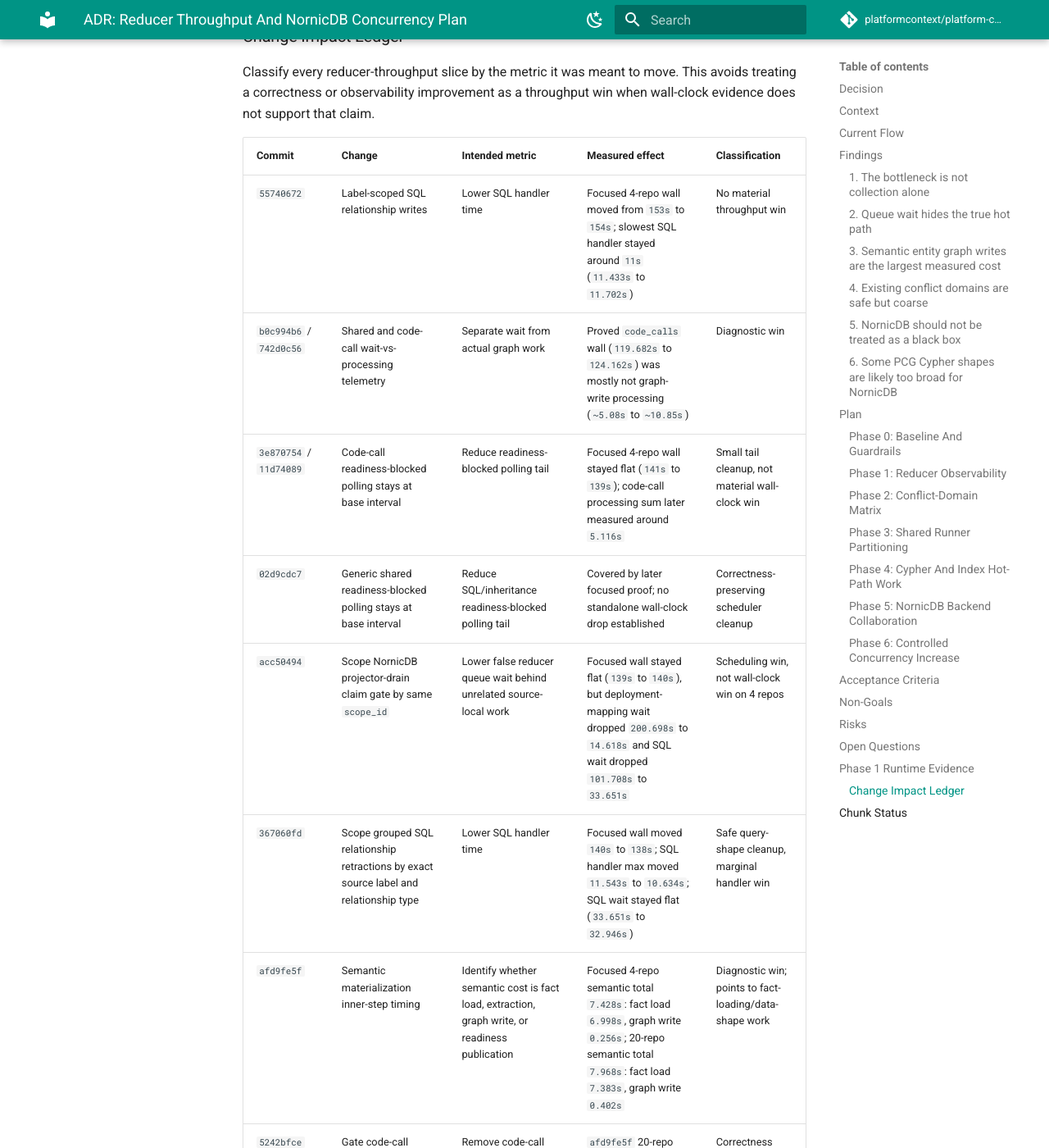
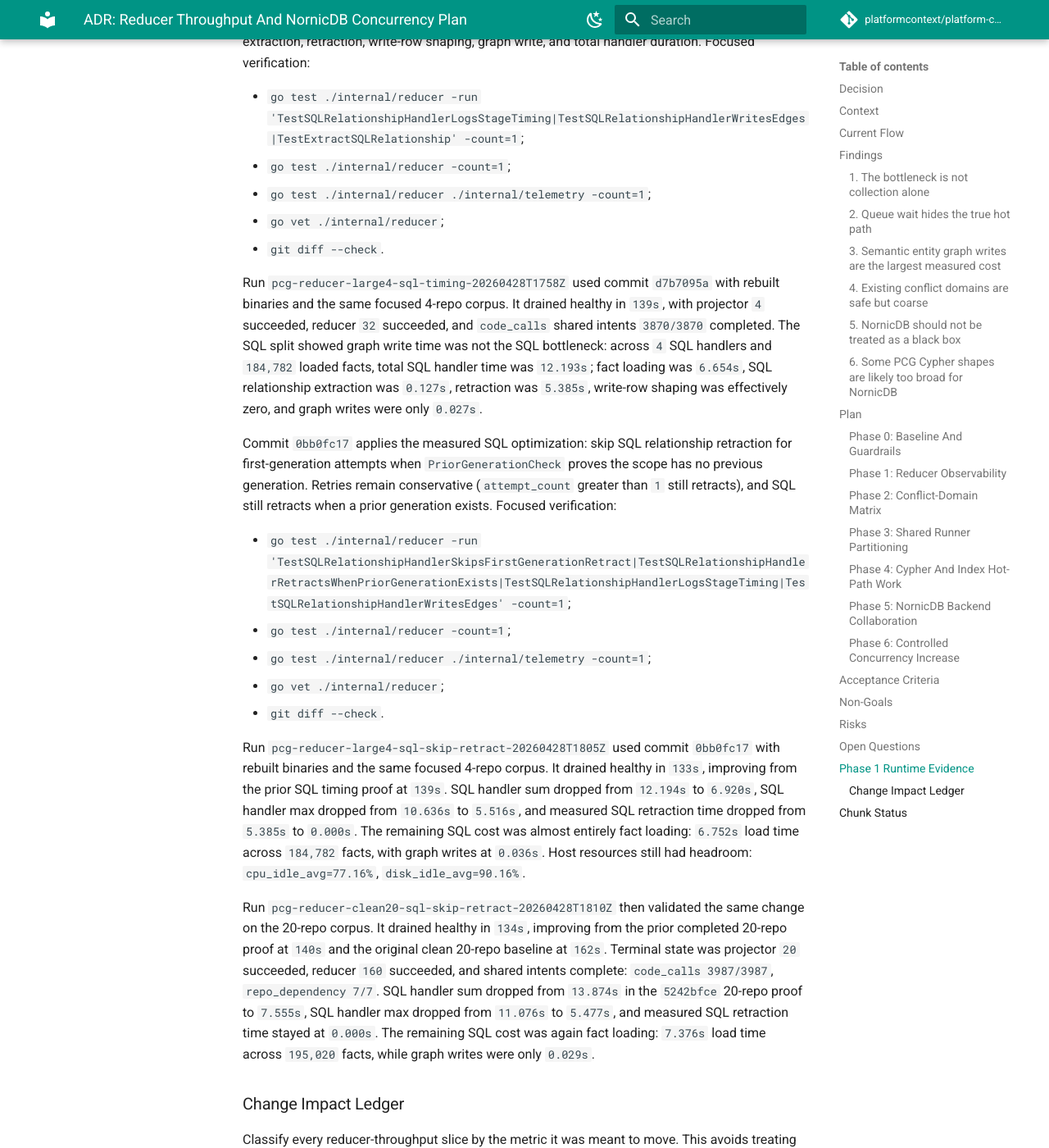
Before and after one commit to platformcontext/platform-context-graph, an MkDocs documentation site: the page built from docs/docs/adrs/2026-04-28-reducer-throughput-and-nornicdb-concurrency-plan.md, in a window 1280 px wide and 1400 px high, scrolled down 17936 px. Shown: the whole window at 82% size. Built offline with MkDocs 1.6.1 and Material for MkDocs 9.7.7, drawn with Linux system fonts in a browser that asks for light colours; comment, search, counter and statistics services are not loaded; some of the changed text lies outside the part shown.

Commit message:
docs(adrs): record sql retract timing proof

```diff
--- a/docs/docs/adrs/2026-04-28-reducer-throughput-and-nornicdb-concurrency-plan.md
+++ b/docs/docs/adrs/2026-04-28-reducer-throughput-and-nornicdb-concurrency-plan.md
@@ -722,6 +722,59 @@ projection completed without readiness-blocked observations; `20` completed
 cycles wrote `3,967` rows with `7.802s` processing time and `8.072s` total
 cycle duration.
 
+Commit `d7b7095a` adds inner-step timing to
+`sql_relationship_materialization`: fact loading, extraction, retraction,
+write-row shaping, graph write, and total handler duration. Focused
+verification:
+
+- `go test ./internal/reducer -run 'TestSQLRelationshipHandlerLogsStageTiming|TestSQLRelationshipHandlerWritesEdges|TestExtractSQLRelationship' -count=1`;
+- `go test ./internal/reducer -count=1`;
+- `go test ./internal/reducer ./internal/telemetry -count=1`;
+- `go vet ./internal/reducer`;
+- `git diff --check`.
+
+Run `pcg-reducer-large4-sql-timing-20260428T1758Z` used commit `d7b7095a`
+with rebuilt binaries and the same focused 4-repo corpus. It drained healthy
+in `139s`, with projector `4` succeeded, reducer `32` succeeded, and
+`code_calls` shared intents `3870/3870` completed. The SQL split showed graph
+write time was not the SQL bottleneck: across `4` SQL handlers and `184,782`
+loaded facts, total SQL handler time was `12.193s`; fact loading was `6.654s`,
+SQL relationship extraction was `0.127s`, retraction was `5.385s`, write-row
+shaping was effectively zero, and graph writes were only `0.027s`.
+
+Commit `0bb0fc17` applies the measured SQL optimization: skip SQL relationship
+retraction for first-generation attempts when `PriorGenerationCheck` proves the
+scope has no previous generation. Retries remain conservative (`attempt_count`
+greater than `1` still retracts), and SQL still retracts when a prior generation
+exists. Focused verification:
+
+- `go test ./internal/reducer -run 'TestSQLRelationshipHandlerSkipsFirstGenerationRetract|TestSQLRelationshipHandlerRetractsWhenPriorGenerationExists|TestSQLRelationshipHandlerLogsStageTiming|TestSQLRelationshipHandlerWritesEdges' -count=1`;
+- `go test ./internal/reducer -count=1`;
+- `go test ./internal/reducer ./internal/telemetry -count=1`;
+- `go vet ./internal/reducer`;
+- `git diff --check`.
+
+Run `pcg-reducer-large4-sql-skip-retract-20260428T1805Z` used commit
+`0bb0fc17` with rebuilt binaries and the same focused 4-repo corpus. It drained
+healthy in `133s`, improving from the prior SQL timing proof at `139s`.
+SQL handler sum dropped from `12.194s` to `6.920s`, SQL handler max dropped
+from `10.636s` to `5.516s`, and measured SQL retraction time dropped from
+`5.385s` to `0.000s`. The remaining SQL cost was almost entirely fact loading:
+`6.752s` load time across `184,782` facts, with graph writes at `0.036s`.
+Host resources still had headroom: `cpu_idle_avg=77.16%`,
+`disk_idle_avg=90.16%`.
+
+Run `pcg-reducer-clean20-sql-skip-retract-20260428T1810Z` then validated the
+same change on the 20-repo corpus. It drained healthy in `134s`, improving from
+the prior completed 20-repo proof at `140s` and the original clean 20-repo
+baseline at `162s`. Terminal state was projector `20` succeeded, reducer `160`
+succeeded, and shared intents complete: `code_calls 3987/3987`,
+`repo_dependency 7/7`. SQL handler sum dropped from `13.874s` in the
+`5242bfce` 20-repo proof to `7.555s`, SQL handler max dropped from `11.076s`
+to `5.477s`, and measured SQL retraction time stayed at `0.000s`. The
+remaining SQL cost was again fact loading: `7.376s` load time across `195,020`
+facts, while graph writes were only `0.029s`.
+
 ### Change Impact Ledger
 
 Classify every reducer-throughput slice by the metric it was meant to move.
@@ -738,20 +791,20 @@ win when wall-clock evidence does not support that claim.
 | `367060fd` | Scope grouped SQL relationship retractions by exact source label and relationship type | Lower SQL handler time | Focused wall moved `140s` to `138s`; SQL handler max moved `11.543s` to `10.634s`; SQL wait stayed flat (`33.651s` to `32.946s`) | Safe query-shape cleanup, marginal handler win |
 | `afd9fe5f` | Semantic materialization inner-step timing | Identify whether semantic cost is fact load, extraction, graph write, or readiness publication | Focused 4-repo semantic total `7.428s`: fact load `6.998s`, graph write `0.256s`; 20-repo semantic total `7.968s`: fact load `7.383s`, graph write `0.402s` | Diagnostic win; points to fact-loading/data-shape work |
 | `5242bfce` | Gate code-call shared projection on canonical-node readiness instead of semantic-node readiness | Remove code-call readiness wait that can never resolve for repos without semantic reducer items | `afd9fe5f` 20-repo run stuck at `3969/3987` code-call intents; `5242bfce` rerun completed `3987/3987` and drained in `140s` versus original clean 20-repo baseline `162s` | Correctness and tail-latency win |
+| `d7b7095a` | SQL materialization inner-step timing | Identify whether SQL cost is fact load, extraction, retract, graph write, or row shaping | Focused 4-repo SQL total `12.193s`: fact load `6.654s`, retract `5.385s`, graph write `0.027s` | Diagnostic win; identified retract and fact-load costs |
+| `0bb0fc17` | Skip first-generation SQL retractions | Remove safe no-op graph retractions for initial generations | Focused 4-repo wall `139s` to `133s`; SQL handler sum `12.194s` to `6.920s`; 20-repo wall `140s` to `134s`; SQL handler sum `13.874s` to `7.555s` | Measured reducer handler and wall-clock win |
 
-The ledger says the next performance slice should not be another broad SQL
-shape tweak unless inner-step SQL timing proves a specific SQL substep is still
-dominant. Semantic timing now shows graph writes are not the hot substep for
-the focused or 20-repo corpus; fact loading/data shape is the first semantic
-target, with SQL handler timing still worth splitting because SQL remains the
-largest handler max in the 20-repo proof.
+The ledger now points to reducer fact loading/data shape as the next
+performance slice. SQL and semantic graph writes are both small on the focused
+and 20-repo proofs; the remaining SQL and semantic handler cost is dominated by
+loading all facts for a generation when each domain only needs a subset.
 
 ## Chunk Status
 
 | Chunk | Status | Evidence | Next action |
 | --- | --- | --- | --- |
 | ADR baseline | Complete | 2026-04-28 full-corpus timing analysis captured here | Start reducer observability chunk |
-| Reducer observability | In progress | Queue timing SQL proved queue wait dominates several domains. Phase 1 now includes reducer queue wait/handler duration telemetry, shared projection wait-versus-processing telemetry, scoped projector-drain proof, SQL retraction-scope proof, semantic materialization inner-step timing, and code-call readiness correction. Remote proofs include the clean 20-repo baseline `pcg-reducer-clean20-20260428T131056Z`, focused 4-repo proofs through `pcg-reducer-large4-semantic-timing-20260428T172941Z`, the stopped invalid 20-repo semantic timing run that exposed `18` stuck `code_calls` intents, and the completed 20-repo proof `pcg-reducer-clean20-codecall-readiness-20260428T1748Z`. Commits `afd9fe5f` and `5242bfce` show semantic graph writes are not the hot substep (`20`-repo semantic total `7.968s`, fact load `7.383s`, graph write `0.402s`) and that `code_calls` must gate on `canonical_nodes_committed` instead of `semantic_nodes_committed` (`3987/3987` intents completed; wall `140s` versus original clean 20-repo `162s`). CPU and disk remain idle-heavy (`cpu_idle_avg=77.30%`, `disk_idle_avg=90.85%`). | Split SQL handler timing and start semantic fact-loading/data-shape optimization; then rerun the 20-25 repo proof before any larger corpus |
+| Reducer observability | In progress | Queue timing SQL proved queue wait dominates several domains. Phase 1 now includes reducer queue wait/handler duration telemetry, shared projection wait-versus-processing telemetry, scoped projector-drain proof, SQL retraction-scope proof, semantic and SQL inner-step timing, code-call readiness correction, and first-generation SQL retract skipping. Remote proofs include the clean 20-repo baseline `pcg-reducer-clean20-20260428T131056Z`, focused 4-repo proofs through `pcg-reducer-large4-sql-skip-retract-20260428T1805Z`, the stopped invalid 20-repo semantic timing run that exposed `18` stuck `code_calls` intents, and completed 20-repo proofs `pcg-reducer-clean20-codecall-readiness-20260428T1748Z` and `pcg-reducer-clean20-sql-skip-retract-20260428T1810Z`. Commits `afd9fe5f`, `5242bfce`, `d7b7095a`, and `0bb0fc17` show semantic graph writes are not the hot substep, code calls must gate on canonical readiness, SQL graph writes are not the hot SQL substep, and first-generation SQL retract skipping drops 20-repo wall from `140s` to `134s` while reducing SQL handler sum from `13.874s` to `7.555s`. CPU and disk remain idle-heavy. | Start reducer fact-loading/data-shape optimization for SQL and semantic domains; then rerun the 20-25 repo proof before any larger corpus |
 | Conflict matrix | Planned | Current conflict routing is safe but coarse | Map true conflict unit per reducer domain |
 | Shared runner partitioning | Planned | Code-call and repo-dependency lanes still have global behavior | Partition by acceptance unit or repo scope |
 | Cypher/index pilot | Planned | SQL and semantic paths show broad anchors and scan risk | Start with SQL relationship materialization |
```
